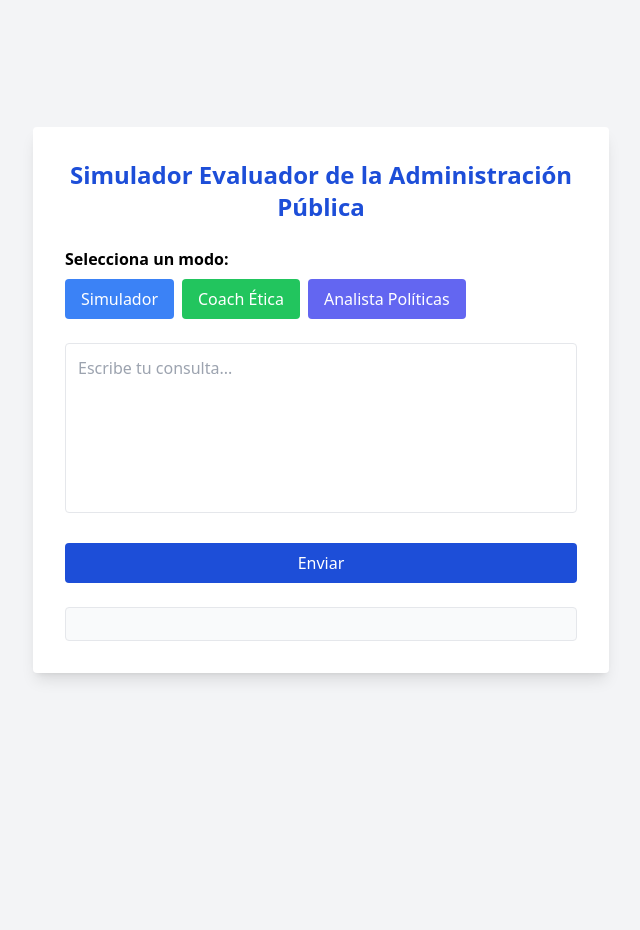
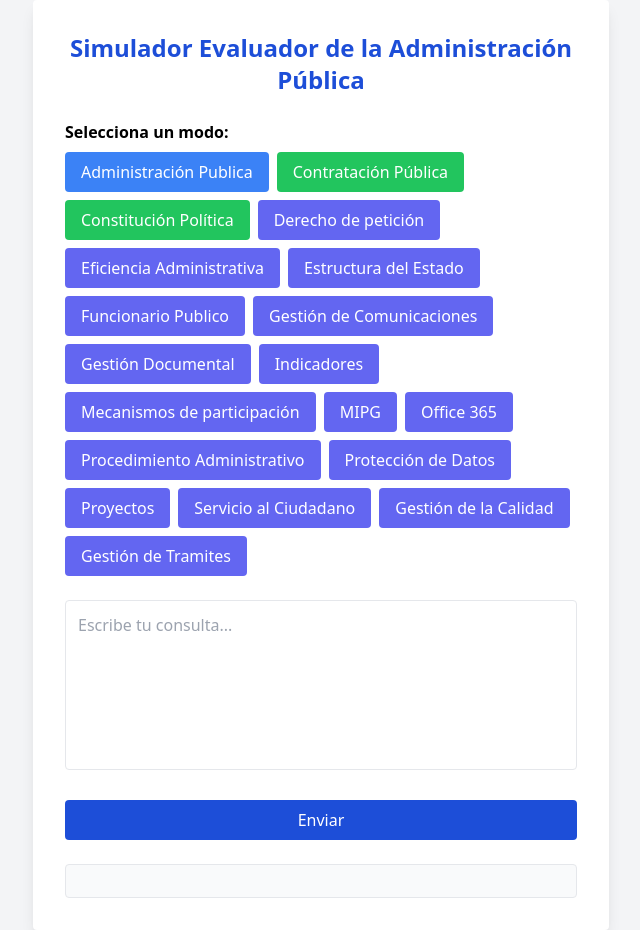
Before and after one commit to LGAQ2410/gpt-educativo-chatbot, a Flask app: page / in a window 1280 px wide. Shown: the whole page, without its empty margins (319-959 px from the left). Before the commit the page ends 680 px from the top, so only its background shows below. Run offline with Flask 3, Linux system fonts and the light colour scheme; some libraries are stand-ins or nearby versions.

Commit message:
Update index.html

```diff
--- a/templates/index.html
+++ b/templates/index.html
@@ -45,9 +45,25 @@
     <div class="space-y-2">
       <label class="block font-semibold">Selecciona un modo:</label>
       <div class="flex gap-2 flex-wrap">
-        <button class="mode-btn bg-blue-500 hover:bg-blue-600 text-white px-4 py-2 rounded" data-mode="simulador_admin">Simulador</button>
-        <button class="mode-btn bg-green-500 hover:bg-green-600 text-white px-4 py-2 rounded" data-mode="coach_etica">Coach Ética</button>
-        <button class="mode-btn bg-indigo-500 hover:bg-indigo-600 text-white px-4 py-2 rounded" data-mode="analista_politicas">Analista Políticas</button>
+        <button class="mode-btn bg-blue-500 hover:bg-blue-600 text-white px-4 py-2 rounded" data-mode="Administracion_Publica">Administración Publica</button>
+        <button class="mode-btn bg-green-500 hover:bg-green-600 text-white px-4 py-2 rounded" data-mode="Contratacion_Publica">Contratación Pública</button>
+        <button class="mode-btn bg-green-500 hover:bg-green-600 text-white px-4 py-2 rounded" data-mode="Constitucion_Politica">Constitución Política</button>
+        <button class="mode-btn bg-indigo-500 hover:bg-indigo-600 text-white px-4 py-2 rounded" data-mode="Derecho_de_peticion">Derecho de petición</button>
+        <button class="mode-btn bg-indigo-500 hover:bg-indigo-600 text-white px-4 py-2 rounded" data-mode="Eficiencia_Administrativa">Eficiencia Administrativa</button>
+        <button class="mode-btn bg-indigo-500 hover:bg-indigo-600 text-white px-4 py-2 rounded" data-mode="Estructura_del_Estado">Estructura del Estado</button>
+        <button class="mode-btn bg-indigo-500 hover:bg-indigo-600 text-white px-4 py-2 rounded" data-mode="Funcionario_Publico">Funcionario Publico</button>
+        <button class="mode-btn bg-indigo-500 hover:bg-indigo-600 text-white px-4 py-2 rounded" data-mode="Gestion_de_Comunicaciones">Gestión de Comunicaciones</button>
+        <button class="mode-btn bg-indigo-500 hover:bg-indigo-600 text-white px-4 py-2 rounded" data-mode="Gestion_Documental">Gestión Documental</button>
+        <button class="mode-btn bg-indigo-500 hover:bg-indigo-600 text-white px-4 py-2 rounded" data-mode="Indicadores">Indicadores</button>
+        <button class="mode-btn bg-indigo-500 hover:bg-indigo-600 text-white px-4 py-2 rounded" data-mode="Mecanismos_de_participacion">Mecanismos de participación</button>
+        <button class="mode-btn bg-indigo-500 hover:bg-indigo-600 text-white px-4 py-2 rounded" data-mode="MIPG">MIPG</button>
+        <button class="mode-btn bg-indigo-500 hover:bg-indigo-600 text-white px-4 py-2 rounded" data-mode="Office_365">Office 365</button>
+        <button class="mode-btn bg-indigo-500 hover:bg-indigo-600 text-white px-4 py-2 rounded" data-mode="Procedimiento_Administrativo">Procedimiento Administrativo</button>
+        <button class="mode-btn bg-indigo-500 hover:bg-indigo-600 text-white px-4 py-2 rounded" data-mode="Proteccion_de_Datos">Protección de Datos</button>
+        <button class="mode-btn bg-indigo-500 hover:bg-indigo-600 text-white px-4 py-2 rounded" data-mode="Proyectos">Proyectos</button>
+        <button class="mode-btn bg-indigo-500 hover:bg-indigo-600 text-white px-4 py-2 rounded" data-mode="Servicio_al_Ciudadano">Servicio al Ciudadano</button>
+        <button class="mode-btn bg-indigo-500 hover:bg-indigo-600 text-white px-4 py-2 rounded" data-mode="Gestion_de_la_Calidad">Gestión de la Calidad</button>
+        <button class="mode-btn bg-indigo-500 hover:bg-indigo-600 text-white px-4 py-2 rounded" data-mode="Tramites">Gestión de Tramites</button>
       </div>
     </div>
 
```
